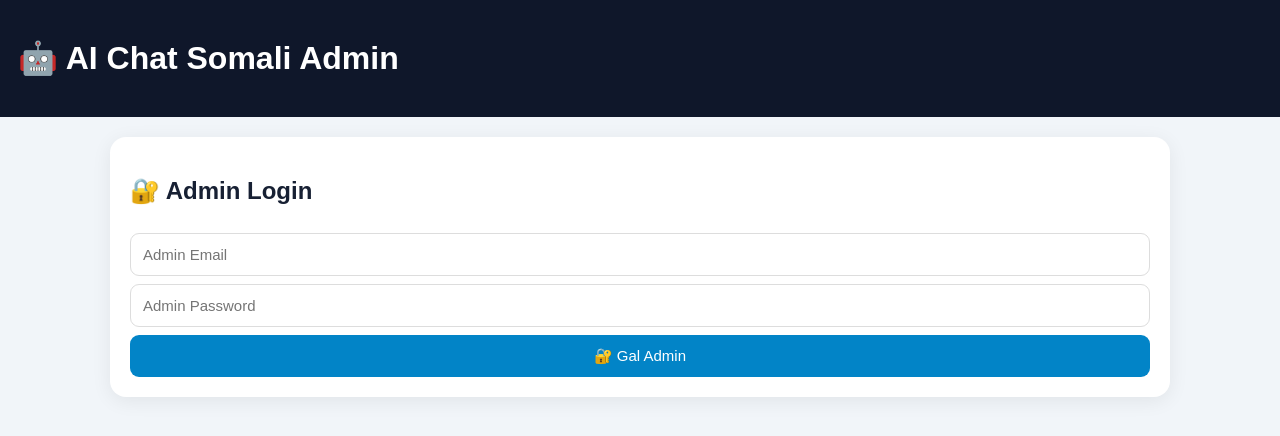
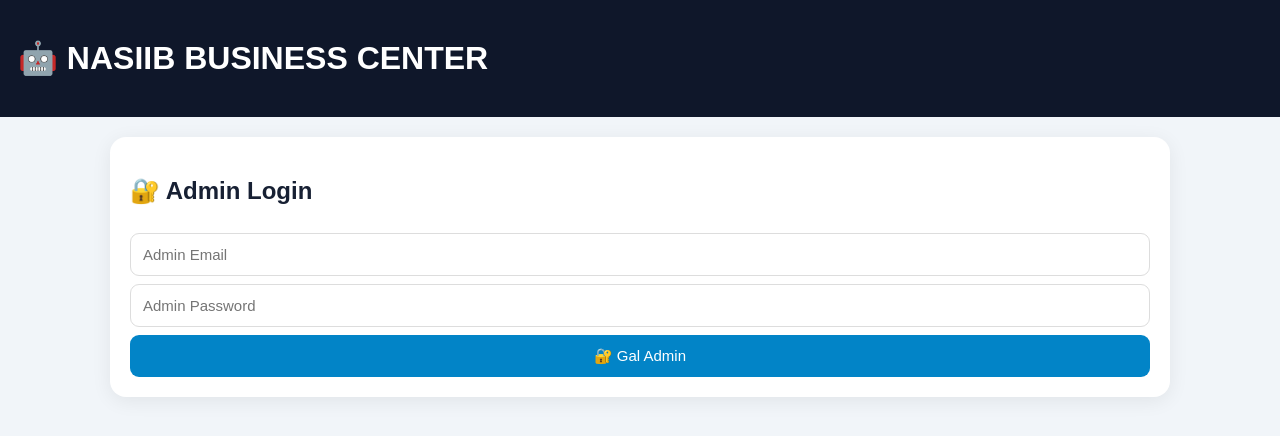
Before and after one commit to Xusee/ai-chat-somali, a website: page public/admin/index.html in a window 1280 px wide. Drawn offline with Linux system fonts and the light colour scheme.

Commit message:
Update title and header for admin page

```diff
--- a/public/admin/index.html
+++ b/public/admin/index.html
@@ -10,7 +10,7 @@
     content="width=device-width, initial-scale=1.0"
 >
 
-<title>AI Chat Somali Admin</title>
+<title>NASIIB BUSINESS CENTER</title>
 
 <style>
 
@@ -134,7 +134,7 @@
 
 <header>
 
-<h1>🤖 AI Chat Somali Admin</h1>
+<h1>🤖 NASIIB BUSINESS CENTER</h1>
 
 </header>
 
```
